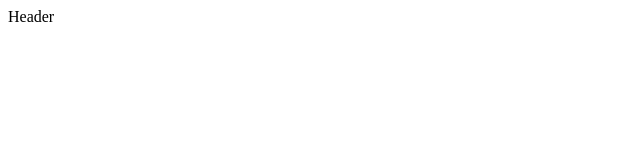
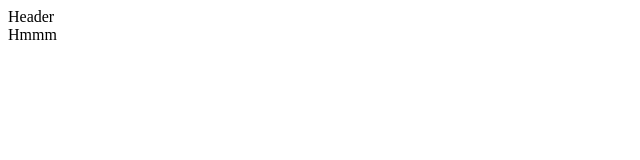
Before and after one commit to Meysonsan/my-project, a plain HTML site: page index.html in a window 1280 px wide. Shown: the full height of the page, 0-640 px from the left. Drawn offline with Linux system fonts and the light colour scheme.

Commit message:
add footer

```diff
--- a/index.html
+++ b/index.html
@@ -8,6 +8,6 @@
 </head>
 <body>
   <header>Header</header>
-  <footer></footer>
+  <footer>Hmmm</footer>
 </body>
 </html>
```
